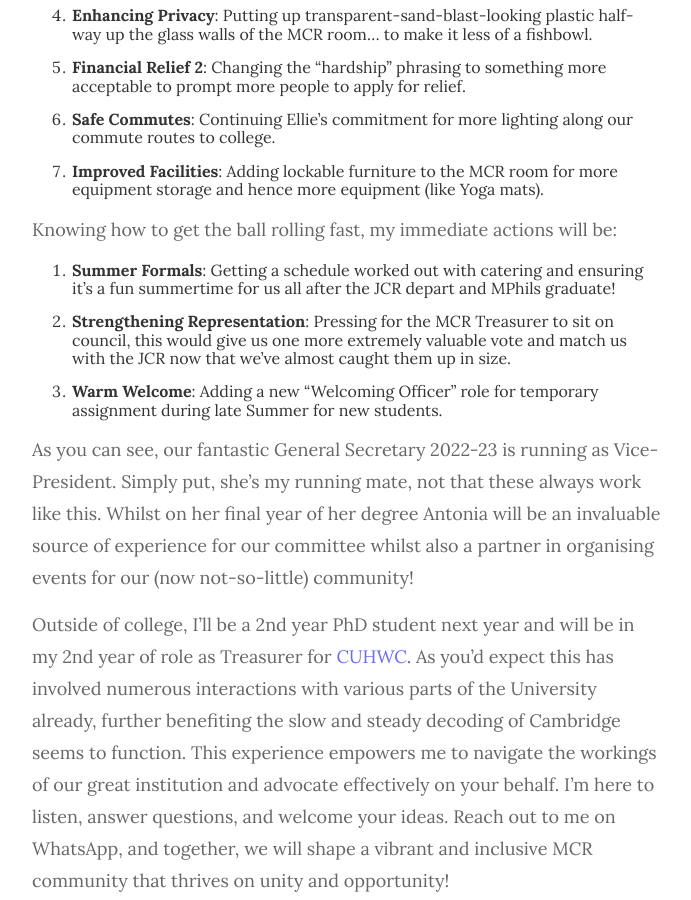
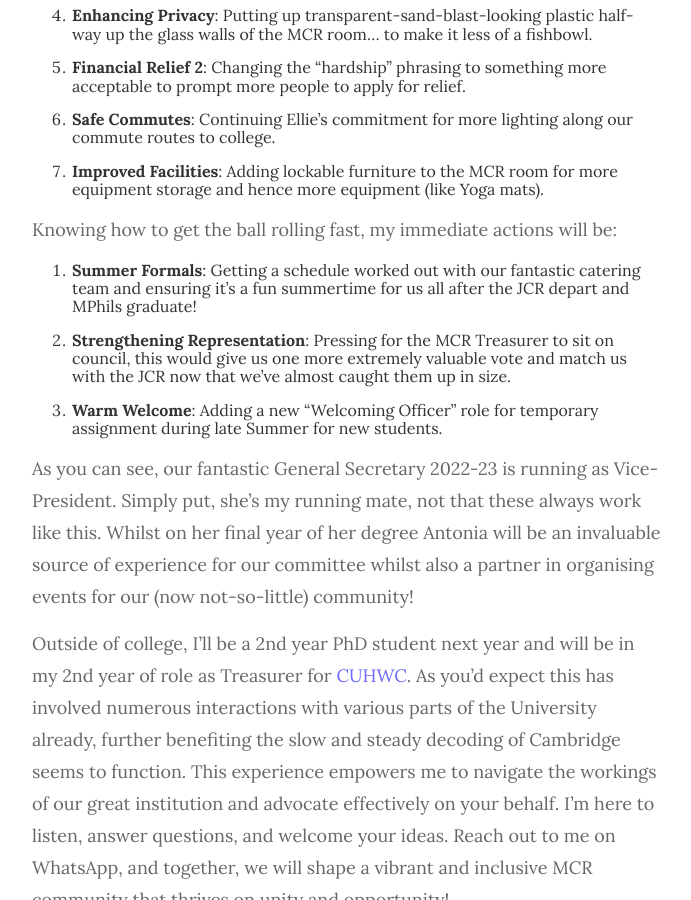
Before and after one commit to dead-water/dead-water.github.io, a Jekyll site: the page built from _pages/mcrpres.md, in a window 1280 px wide and 900 px high, scrolled down 1152 px. Shown: the whole window, without its empty margins (293-984 px from the left). Built offline with Jekyll 4.4.1, drawn with Linux system fonts in a browser that asks for light colours.

Commit message:
Update mcrpres.md

```diff
--- a/_pages/mcrpres.md
+++ b/_pages/mcrpres.md
@@ -26,7 +26,7 @@ change are:
 
 Knowing how to get the ball rolling fast, my immediate actions will be:
 
-1.	**Summer Formals**: Getting a schedule worked out with catering and ensuring it’s a fun summertime for us all after the JCR depart and MPhils graduate!
+1.	**Summer Formals**: Getting a schedule worked out with our fantastic catering team and ensuring it’s a fun summertime for us all after the JCR depart and MPhils graduate!
 2.	**Strengthening Representation**: Pressing for the MCR Treasurer to sit on council, this would give us one more extremely valuable vote and match us with the JCR now that we’ve almost caught them up in size.
 3.	**Warm Welcome**: Adding a new “Welcoming Officer” role for temporary assignment during late Summer for new students.
 
```
